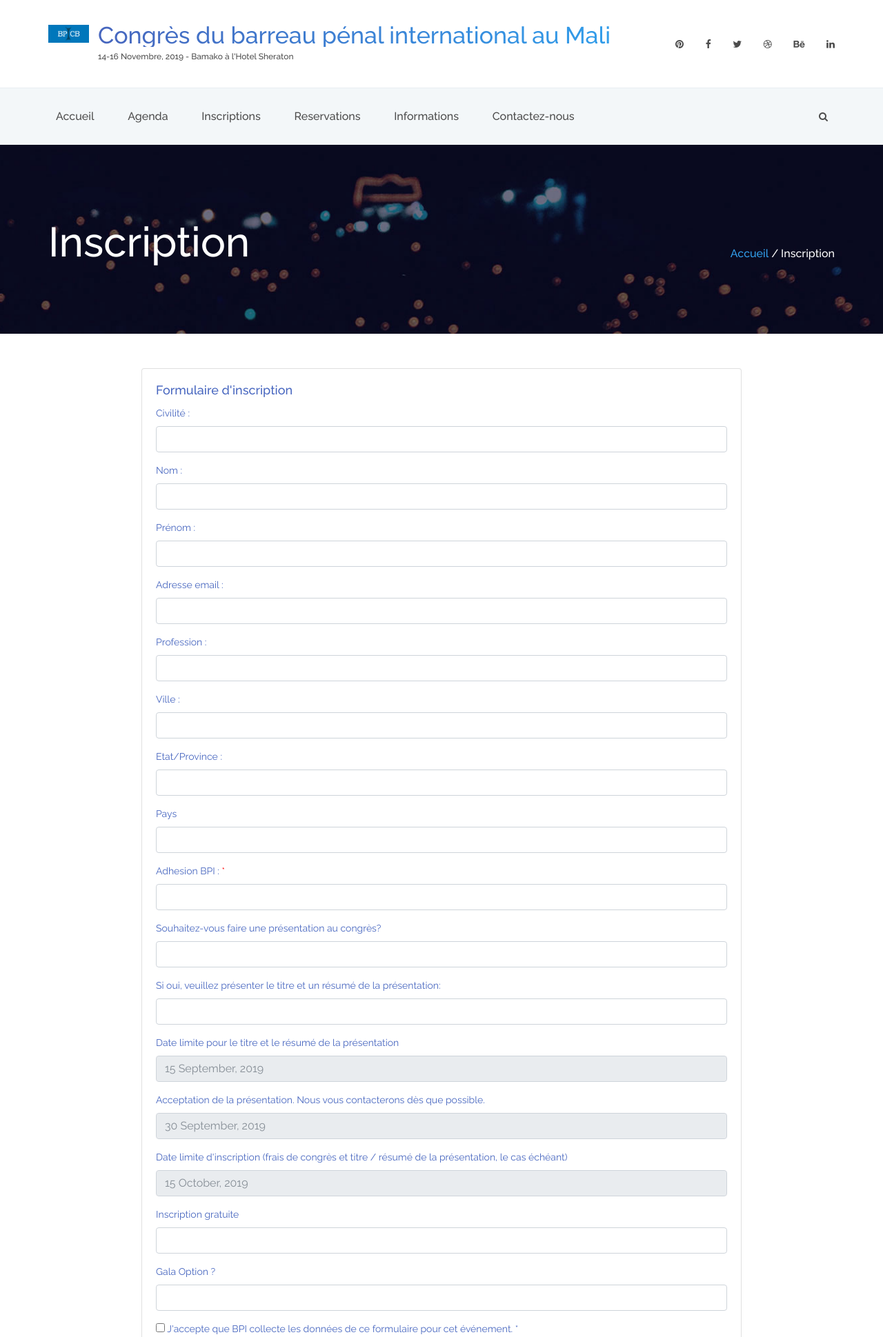
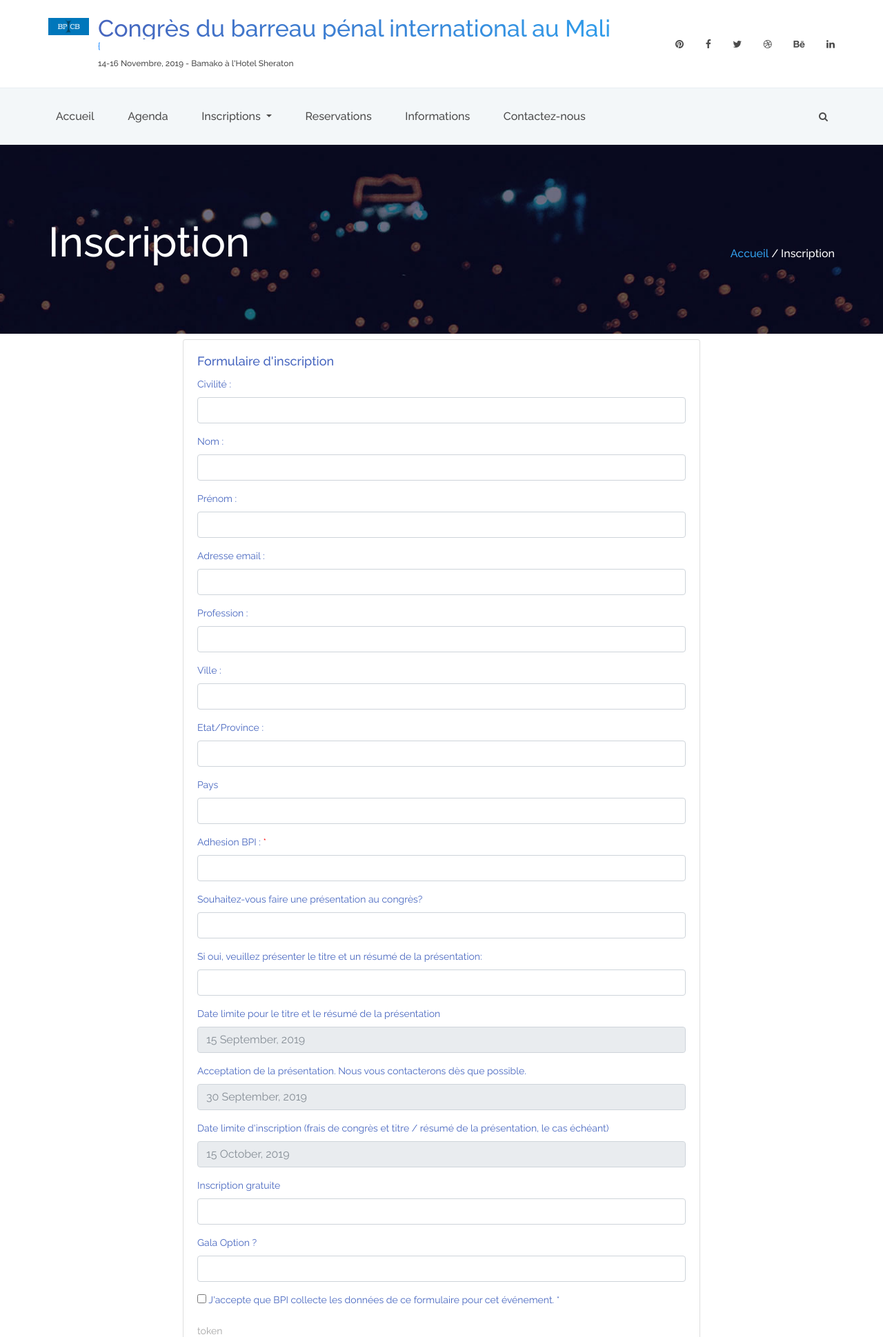
Before and after one commit to abocoum/congres-bpi, a Symfony app: template templates/reservation/inscription.html.twig in a window 1280 px wide. Shown: the top 1939 px of the page at 69% size. Run offline with Twig, Linux system fonts and the light colour scheme; the template is opened without the code that fills it, so the values that code supplies are empty; form fields are guessed from the names that the template uses; some libraries are stand-ins or nearby versions.

Commit message:
fix de petit problème

```diff
--- a/public/styles/contact.css
+++ b/public/styles/contact.css
@@ -763,7 +763,7 @@ section
 {
 	opacity: 1;
 }
-.main_nav ul li a
+.main_nav ul li>a
 {
 	display: block;
 	position: relative;
--- a/src/Form/ParticipantFormType.php
+++ b/src/Form/ParticipantFormType.php
@@ -69,7 +69,7 @@ class ParticipantFormType extends AbstractType
                     'Non' => false,
             ]])
             ->add('save', SubmitType::class, [
-                'attr' => ['class' => 'save'],
+                'attr' => ['class' => 'btn btn-primary mr-2'],
             ]);
         ;
     }
--- a/templates/layout/header.html.twig
+++ b/templates/layout/header.html.twig
@@ -1,6 +1,15 @@
 <!-- Header -->
 
-		<header class="header" id="header">
+{% block stylesheets %}
+	<style>
+		.nav-link {
+			display: block;
+			padding: 0 .1rem;
+		}
+	</style>
+
+{% endblock %}
+	<header class="header" id="header">
 			<div>
 				<div class="header_top">
 					<div class="container">
@@ -13,7 +22,7 @@
 												<div class="logo_image"><div><img src="{{ asset('images/logo-bpi.png') }}" alt="" style="background-color:#0077bb"></div></div>
 												<div class="logo_content">
 													<div class="logo_text logo_text_not_ie">Congrès du barreau pénal international au Mali</div>
-							<div class="logo_sub">14-16 Novembre, 2019 - Bamako à l'Hotel Sheraton</div>
+{						<div class="logo_sub">14-16 Novembre, 2019 - Bamako à l'Hotel Sheraton</div>
 												</div>
 											</div>
 										</a>
@@ -45,7 +54,17 @@
 												<ul>
 													<li><a href="{{ path('home')}}">Accueil</a></li>
 													<li><a href="{{ path('agenda')}}">Agenda</a></li>
-													<li><a href="{{ path('reservation') }}">Inscriptions</a></li>
+													<li class="dropdown">
+														<a style="    padding: ;" class="nav-link dropdown-toggle" href="{{ path('reservation') }}" id="navbarDropdown" role="button" data-toggle="dropdown" aria-haspopup="true" aria-expanded="false">
+															Inscriptions
+														</a>
+														<div class="dropdown-menu" aria-labelledby="navbarDropdown">
+															<a class="dropdown-item" href="#">Action</a>
+															<a class="dropdown-item" href="#">Another action</a>
+															<div class="dropdown-divider"></div>
+															<a class="dropdown-item" href="#">Something else here</a>
+														</div>
+													</li>
 													<li><a href="{{ path('hotel')}}">Reservations</a></li>
                                                     <li><a href="{{ path('information')}}">Informations</a></li>
 													<li><a href="{{ path('contact')}}">Contactez-nous</a></li>
--- a/templates/reservation/edit.html.twig
+++ b/templates/reservation/edit.html.twig
@@ -140,7 +140,7 @@
                                             </div>
                                         </div>
                                         {{ form_row(form._token) }}
-                                        {{ form_widget(form.save)}}
+                                        {{ form_widget(form.save, { 'label': 'Modifier votre reservation' })}}
                                         {# <button type="submit" class="btn btn-primary mr-2">Soumettre le formulaire</button> #}
                                     </form>
                                 </div>
--- a/templates/reservation/inscription.html.twig
+++ b/templates/reservation/inscription.html.twig
@@ -45,12 +45,12 @@
 	</div>
 
 
-    <div class="main-content" style="margin-top:50px; width:900px; margin:50px auto">
+    <div class="main-content mt-2"  >
         <!-- Basic Form area Start -->
         <div class="container">
-            <div class="row">
+            <div class="row justify-content-md-center">
 
-                <div class="col-lg-12 mb-3">
+                <div class="col-lg-8 col-md-12 mb-3">
                             <div class="card bg-boxshadow full-height">
                                 <div class="card-body">
                                     <h4 class="card-title text-color">Formulaire d'inscription</h4>
@@ -142,7 +142,7 @@
                                             </div>
                                         </div>
                                         {{ form_row(form._token) }}
-                                        {{ form_widget(form.save)}}
+                                        {{ form_widget(form.save,  { 'label': 'Reserver votre place' }) }}
                                         {# <button type="submit" class="btn btn-primary mr-2">Soumettre le formulaire</button> #}
                                     </form>
                                 </div>
```
Also changed, not shown: src/Entity/Participant.php (+4 -4 lines), src/Migrations/Version20190916024525.php (added, +35 -0 lines), src/Migrations/Version20190916024702.php (added, +35 -0 lines), 3 other files.
